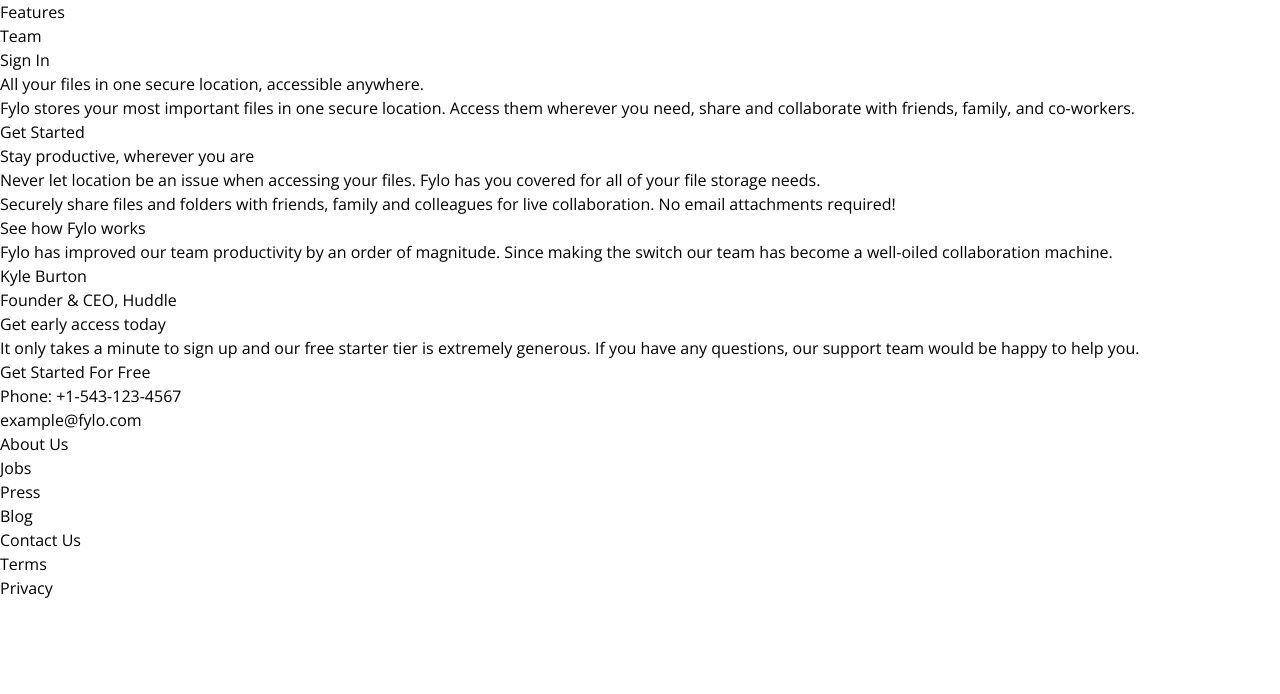
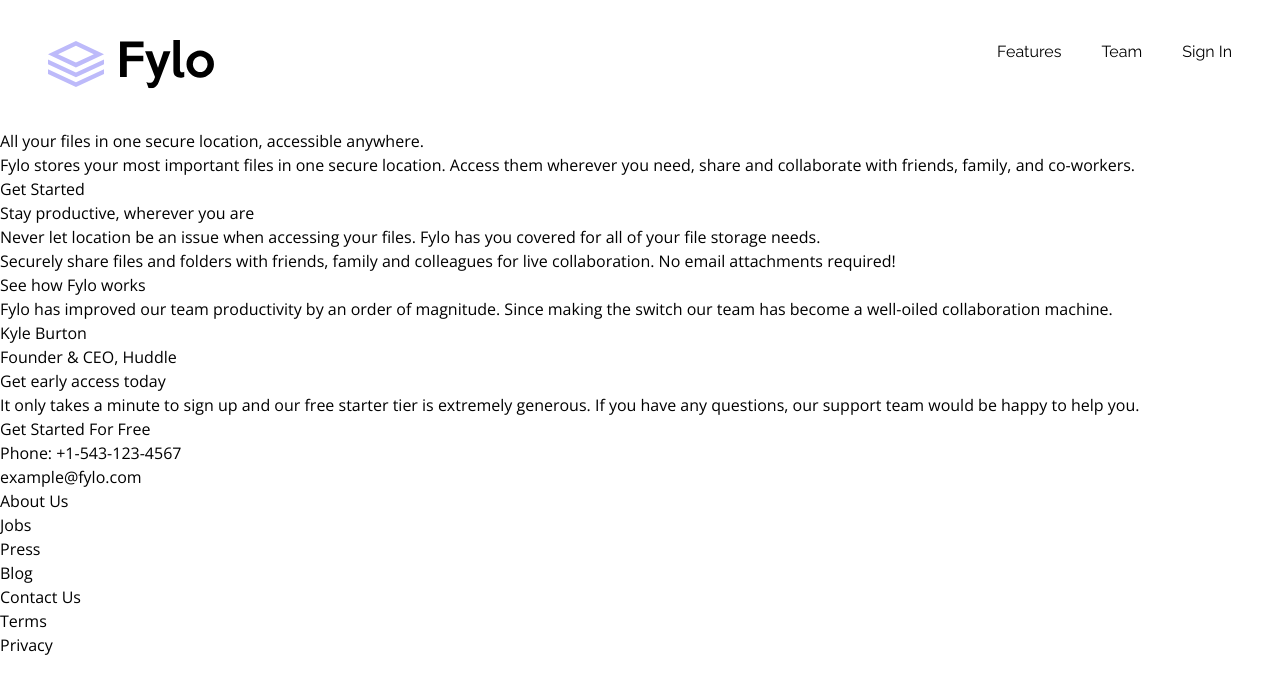
Before and after one commit to n0rrman/frontend-mentor-challenges-green, a Next.js app in the folder fylo-landing-page-with-two-column-layout/: page / in a window 1280 px wide. Shown: the top 694 px of the page. Built offline with nearby package versions, Linux system fonts and the light colour scheme.

Commit message:
fylo-landing-page-with-two-column-layout heading done

```diff
--- a/fylo-landing-page-with-two-column-layout/src/app/page.tsx
+++ b/fylo-landing-page-with-two-column-layout/src/app/page.tsx
@@ -1,10 +1,28 @@
+import Image from "next/image";
+
+import { raleway } from "./fonts";
+import logo from "/public/logo.svg";
+
 export default function Home() {
   return (
     <>
-      <header>
-        <div>Features</div>
-        <div>Team</div>
-        <div>Sign In</div>
+      <header
+        className={`flex flex-row justify-between py-10 px-12 ${raleway.className}`}
+      >
+        <div className="relative w-[10.375rem] h-[3.0625rem]">
+          <Image fill src={logo} alt="" />
+        </div>
+        <nav className="flex flex-row gap-10 h-fit">
+          <div className="cursor-pointer border-b border-transparent hover:border-black transition-all">
+            Features
+          </div>
+          <div className="cursor-pointer border-b border-transparent hover:border-black transition-all">
+            Team
+          </div>
+          <div className="cursor-pointer border-b border-transparent hover:border-black transition-all">
+            Sign In
+          </div>
+        </nav>
       </header>
       <main>
         <section>
```
